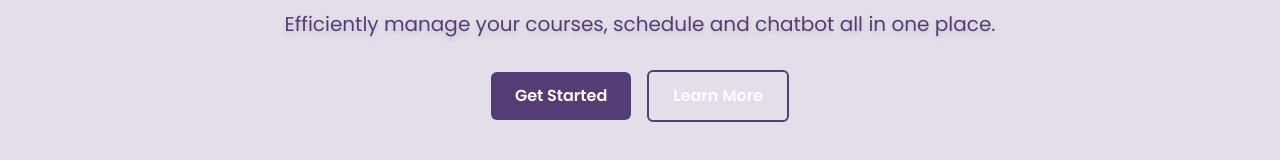
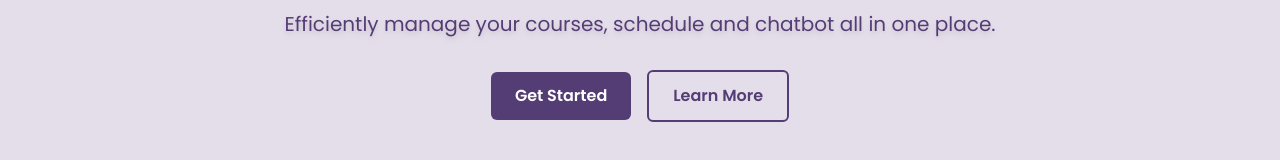
Before and after one commit to naviadepu/Binder, a Next.js app: page / in a window 1280 px wide. Shown: the part 374-534 px from the top of the page. Built offline with nearby package versions, Linux system fonts and the light colour scheme.

Commit message:
put the custom hex code in tailwind config for easier access

```diff
--- a/app/page.tsx
+++ b/app/page.tsx
@@ -28,12 +28,12 @@ export default function Home() {
         </p>
         <div>
           <a href="#features">
-            <button className="bg-[#543D75ff] text-white px-6 py-3 rounded-md font-semibold transition-transform transform hover:scale-105">
+            <button className="bg-purple text-white px-6 py-3 rounded-md font-semibold transition-transform transform hover:scale-105">
               Get Started
             </button>
           </a>
           <a href="#learn-more" className="ml-4">
-            <button className="bg-transparent border-2 border-[#543D75ff] px-6 py-3 rounded-md font-semibold text-white transition-transform transform hover:scale-105">
+            <button className="bg-transparent border-2 border-purple px-6 py-3 rounded-md font-semibold text-purple transition-transform transform hover:scale-105">
               Learn More
             </button>
           </a>
--- a/tailwind.config.ts
+++ b/tailwind.config.ts
@@ -24,6 +24,7 @@ const config: Config = {
 				rosewood: "#510d0a",
 				smokyblack: "#191102",
 				back: "e4ddeaff",
+				purple: "#543D75ff",
 				background: "hsl(var(--background))",
 				foreground: "hsl(var(--foreground))",
 				card: {
```
